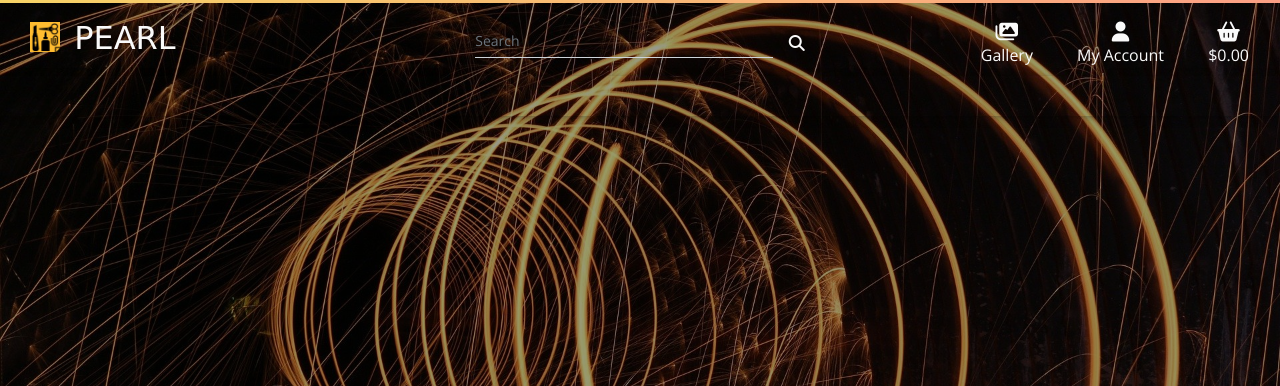
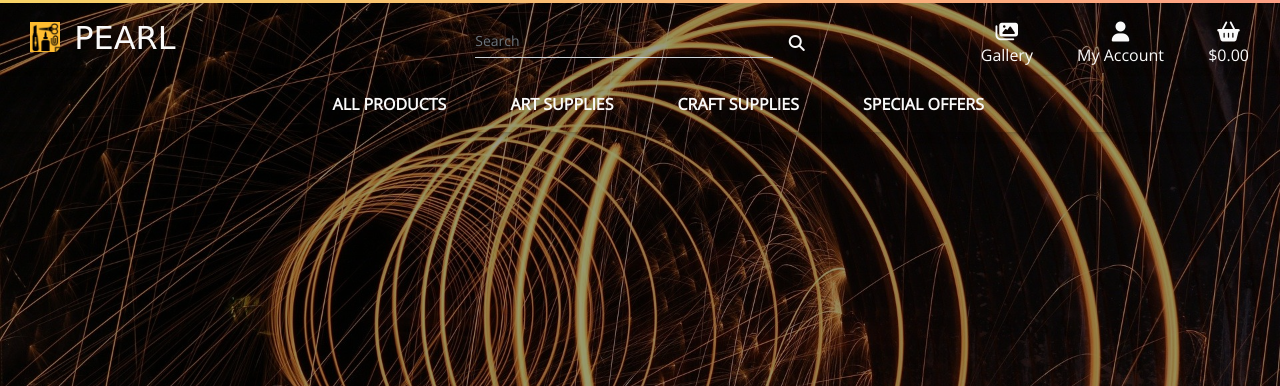
Before and after one commit to sctlcd/pearl-v2, a Django app: page / in a window 1280 px wide. Shown: the part 34-420 px from the top of the page. Run offline with Django 3.2, Linux system fonts and the light colour scheme; some libraries are stand-ins or nearby versions; some web fonts are replaced.

Commit message:
add main navbar desktop/mobile layout in base.html

```diff
--- a/static/css/base.css
+++ b/static/css/base.css
@@ -54,10 +54,6 @@ body {
 .border-orange {
   border: 1px solid #fb3 !important;
 }
-
-/* .bg-orange {
-  background: #fb3 !important;
-} */
 
 .bg-transparent {
 	background-color: rgba(0,0,0,.2) !important;
@@ -124,9 +120,10 @@ body {
 
 /* ----------------------- navbar */
 
-.dropdown:hover>.dropdown-menu {
+.navbar-desktop .dropdown:hover>.dropdown-menu {
   display: block;
 }
+
 /* ------------------------------- hero image */
 
 .hero-image-container {
--- a/templates/base.html
+++ b/templates/base.html
@@ -119,6 +119,7 @@
           <span class="navbar-toggler-icon"></span>
         </button>
         {% include 'includes/base_mobile_top_header.html' %}
+        {% include 'includes/base_main_nav.html' %}
       </nav>
 
     </div>
--- /dev/null
+++ b/templates/includes/base_main_nav.html
@@ -0,0 +1,50 @@
+<div class="collapse navbar-collapse navbar-desktop" id="main-nav">
+    <ul class="navbar-nav w-auto mx-auto">
+        <li class="nav-item dropdown">
+            <a class="logo-font font-weight-bold nav-link text-white mr-5" href="#" id="all-products-link" data-toggle="dropdown" aria-haspopup="true" aria-expanded="false">
+                All Products
+            </a>
+            <div class="dropdown-menu border-0 bg-white" aria-labelledby="all-products-link">
+                <a href="#" class="dropdown-item">1</a>
+                <a href="#" class="dropdown-item">2</a>
+                <a href="#" class="dropdown-item">3</a>
+                <a href="#" class="dropdown-item">4</a>
+            </div>
+        </li>
+
+        <li class="nav-item dropdown">
+            <a class="logo-font font-weight-bold nav-link text-white mr-5" href="#" id="clothing-link" data-toggle="dropdown" aria-haspopup="true" aria-expanded="false">
+                Art supplies
+            </a>
+            <div class="dropdown-menu border-0 bg-white" aria-labelledby="clothing-link">
+                <a href="#" class="dropdown-item">1</a>
+                <a href="#" class="dropdown-item">2</a>
+                <a href="#" class="dropdown-item">3</a>
+                <a href="#" class="dropdown-item">4</a>
+            </div>
+        </li>
+
+        <li class="nav-item dropdown">
+            <a class="logo-font font-weight-bold nav-link text-white mr-5" href="#" id="homeware-link" data-toggle="dropdown" aria-haspopup="true" aria-expanded="false">
+                Craft supplies
+            </a>
+            <div class="dropdown-menu border-0 bg-white" aria-labelledby="homeware-link">
+                <a href="#" class="dropdown-item">1</a>
+                <a href="#" class="dropdown-item">2</a>
+                <a href="#" class="dropdown-item">3</a>
+            </div>
+        </li>
+
+        <li class="nav-item dropdown">
+            <a class="logo-font font-weight-bold nav-link text-white" href="#" id="specials-link" data-toggle="dropdown" aria-haspopup="true" aria-expanded="false">
+                Special Offers
+            </a>
+            <div class="dropdown-menu border-0 bg-white" aria-labelledby="specials-link">
+                <a href="#" class="dropdown-item">1</a>
+                <a href="#" class="dropdown-item">2</a>
+                <a href="#" class="dropdown-item">3</a>
+                <a href="#" class="dropdown-item">4</a>
+            </div>
+        </li>
+    </ul>
+</div>
```
Also changed, not shown: 1 other file.
